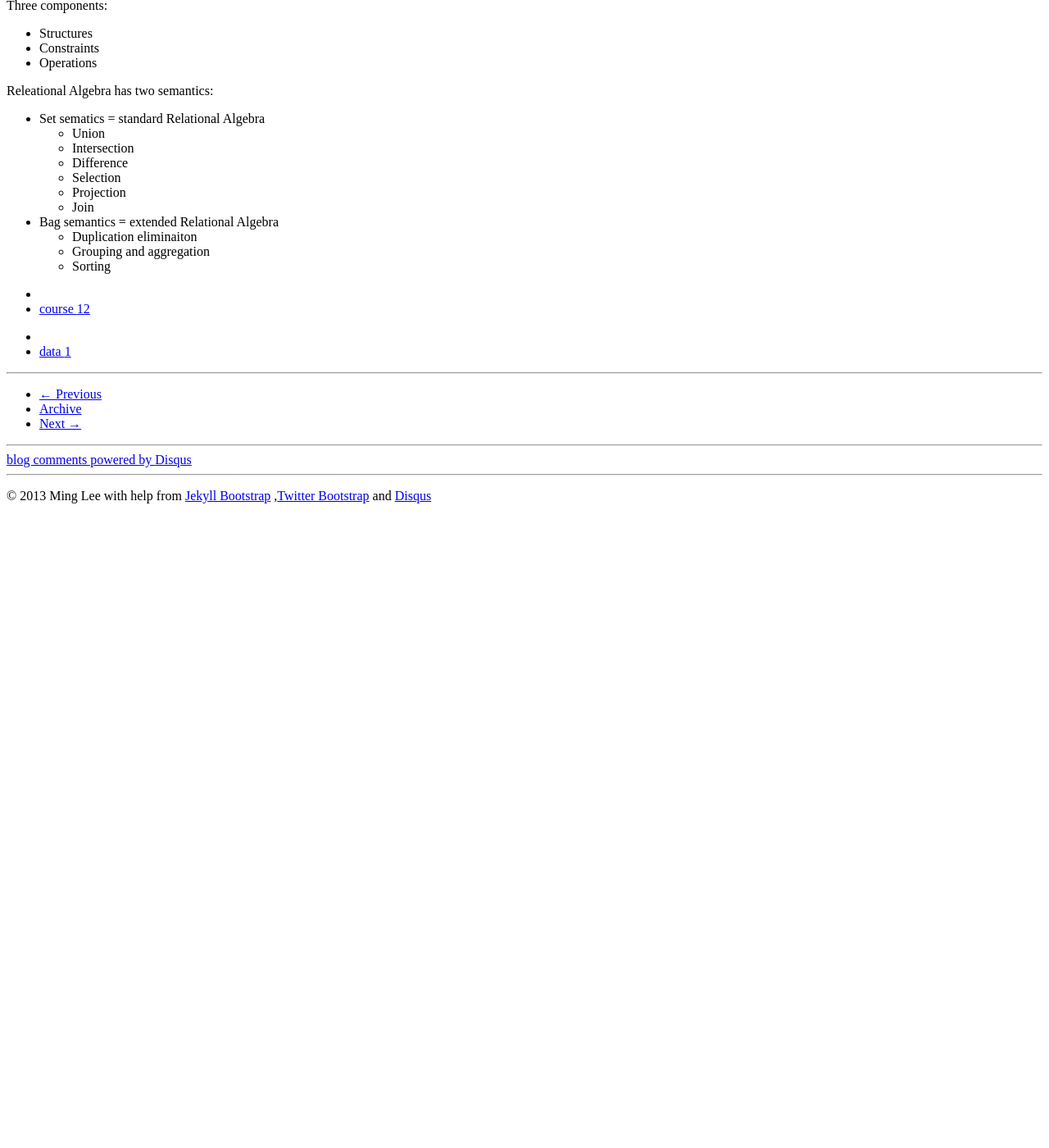
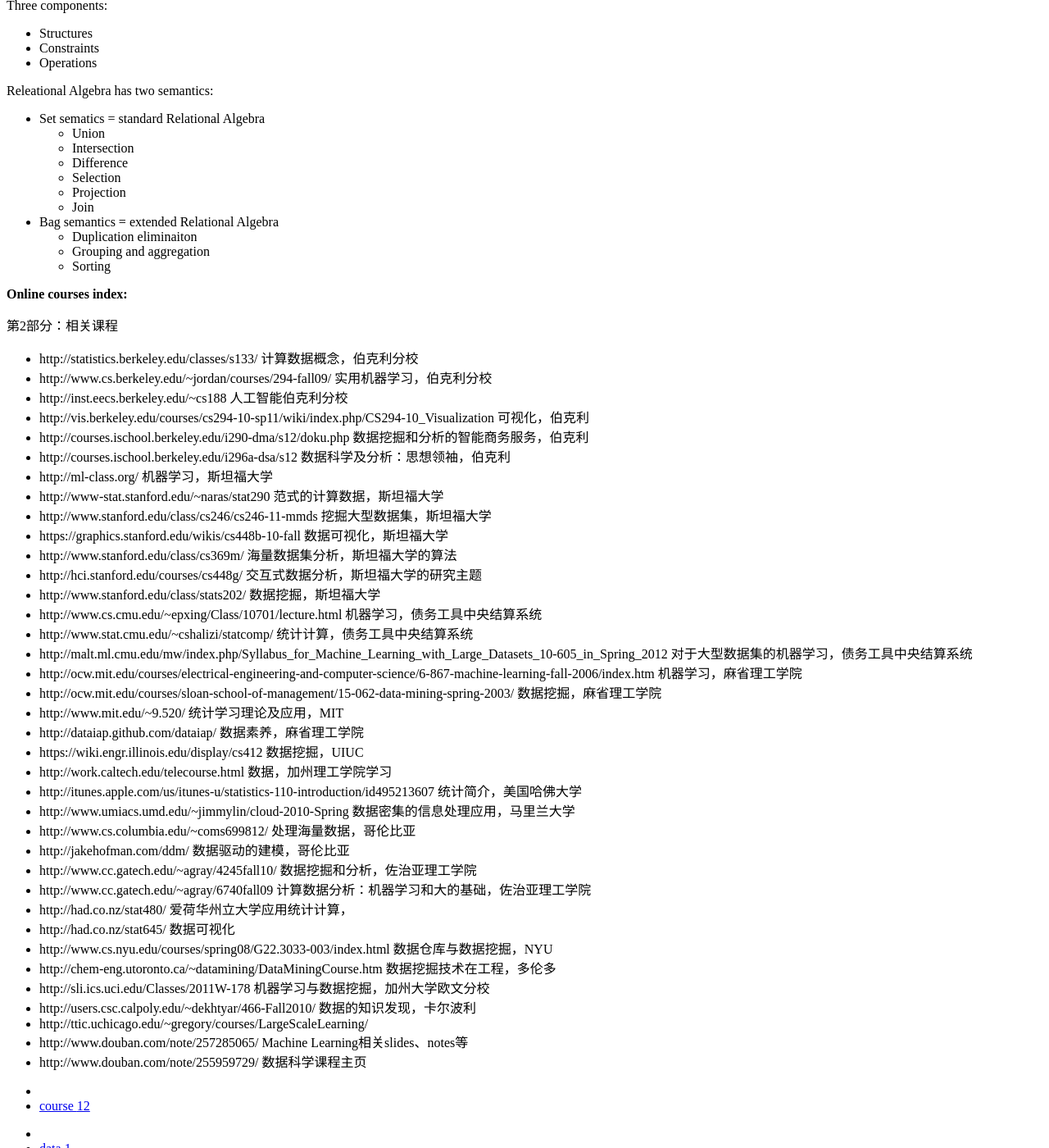
Before and after one commit to mrmign/mrmign.github.com, a Jekyll site: the page built from _posts/2013-05-09-data-science-1.md, in a window 1280 px wide and 1400 px high, scrolled down 954 px. Shown: the whole window at 82% size. Built offline with Jekyll 4.4.1, drawn with Linux system fonts in a browser that asks for light colours; comment, search, counter and statistics services are not loaded; before the commit the page ends 1584 px from its top, so only the background shows below that.

Commit message:
add useful resource

```diff
--- a/_posts/2013-05-09-data-science-1.md
+++ b/_posts/2013-05-09-data-science-1.md
@@ -29,3 +29,45 @@
   + Duplication eliminaiton
   + Grouping and aggregation
   + Sorting
+
+
+**Online courses index:**
+
+第2部分：相关课程
+* http://statistics.berkeley.edu/classes/s133/ 计算数据概念，伯克利分校
+* http://www.cs.berkeley.edu/~jordan/courses/294-fall09/ 实用机器学习，伯克利分校
+* http://inst.eecs.berkeley.edu/~cs188 人工智能伯克利分校
+* http://vis.berkeley.edu/courses/cs294-10-sp11/wiki/index.php/CS294-10_Visualization 可视化，伯克利
+* http://courses.ischool.berkeley.edu/i290-dma/s12/doku.php 数据挖掘和分析的智能商务服务，伯克利
+* http://courses.ischool.berkeley.edu/i296a-dsa/s12 数据科学及分析：思想领袖，伯克利
+* http://ml-class.org/ 机器学习，斯坦福大学
+* http://www-stat.stanford.edu/~naras/stat290 范式的计算数据，斯坦福大学
+* http://www.stanford.edu/class/cs246/cs246-11-mmds 挖掘大型数据集，斯坦福大学
+* https://graphics.stanford.edu/wikis/cs448b-10-fall 数据可视化，斯坦福大学
+* http://www.stanford.edu/class/cs369m/ 海量数据集分析，斯坦福大学的算法
+* http://hci.stanford.edu/courses/cs448g/ 交互式数据分析，斯坦福大学的研究主题
+* http://www.stanford.edu/class/stats202/ 数据挖掘，斯坦福大学
+* http://www.cs.cmu.edu/~epxing/Class/10701/lecture.html 机器学习，债务工具中央结算系统
+* http://www.stat.cmu.edu/~cshalizi/statcomp/ 统计计算，债务工具中央结算系统
+* http://malt.ml.cmu.edu/mw/index.php/Syllabus_for_Machine_Learning_with_Large_Datasets_10-605_in_Spring_2012 对于大型数据集的机器学习，债务工具中央结算系统
+* http://ocw.mit.edu/courses/electrical-engineering-and-computer-science/6-867-machine-learning-fall-2006/index.htm 机器学习，麻省理工学院
+* http://ocw.mit.edu/courses/sloan-school-of-management/15-062-data-mining-spring-2003/ 数据挖掘，麻省理工学院
+* http://www.mit.edu/~9.520/ 统计学习理论及应用，MIT
+* http://dataiap.github.com/dataiap/ 数据素养，麻省理工学院
+* https://wiki.engr.illinois.edu/display/cs412 数据挖掘，UIUC
+* http://work.caltech.edu/telecourse.html 数据，加州理工学院学习
+* http://itunes.apple.com/us/itunes-u/statistics-110-introduction/id495213607 统计简介，美国哈佛大学
+* http://www.umiacs.umd.edu/~jimmylin/cloud-2010-Spring 数据密集的信息处理应用，马里兰大学
+* http://www.cs.columbia.edu/~coms699812/ 处理海量数据，哥伦比亚
+* http://jakehofman.com/ddm/ 数据驱动的建模，哥伦比亚
+* http://www.cc.gatech.edu/~agray/4245fall10/ 数据挖掘和分析，佐治亚理工学院
+* http://www.cc.gatech.edu/~agray/6740fall09 计算数据分析：机器学习和大的基础，佐治亚理工学院
+* http://had.co.nz/stat480/ 爱荷华州立大学应用统计计算，
+* http://had.co.nz/stat645/ 数据可视化
+* http://www.cs.nyu.edu/courses/spring08/G22.3033-003/index.html 数据仓库与数据挖掘，NYU
+* http://chem-eng.utoronto.ca/~datamining/DataMiningCourse.htm 数据挖掘技术在工程，多伦多
+* http://sli.ics.uci.edu/Classes/2011W-178 机器学习与数据挖掘，加州大学欧文分校
+* http://users.csc.calpoly.edu/~dekhtyar/466-Fall2010/ 数据的知识发现，卡尔波利
+* http://ttic.uchicago.edu/~gregory/courses/LargeScaleLearning/
+* http://www.douban.com/note/257285065/ Machine Learning相关slides、notes等
+* http://www.douban.com/note/255959729/ 数据科学课程主页
```
